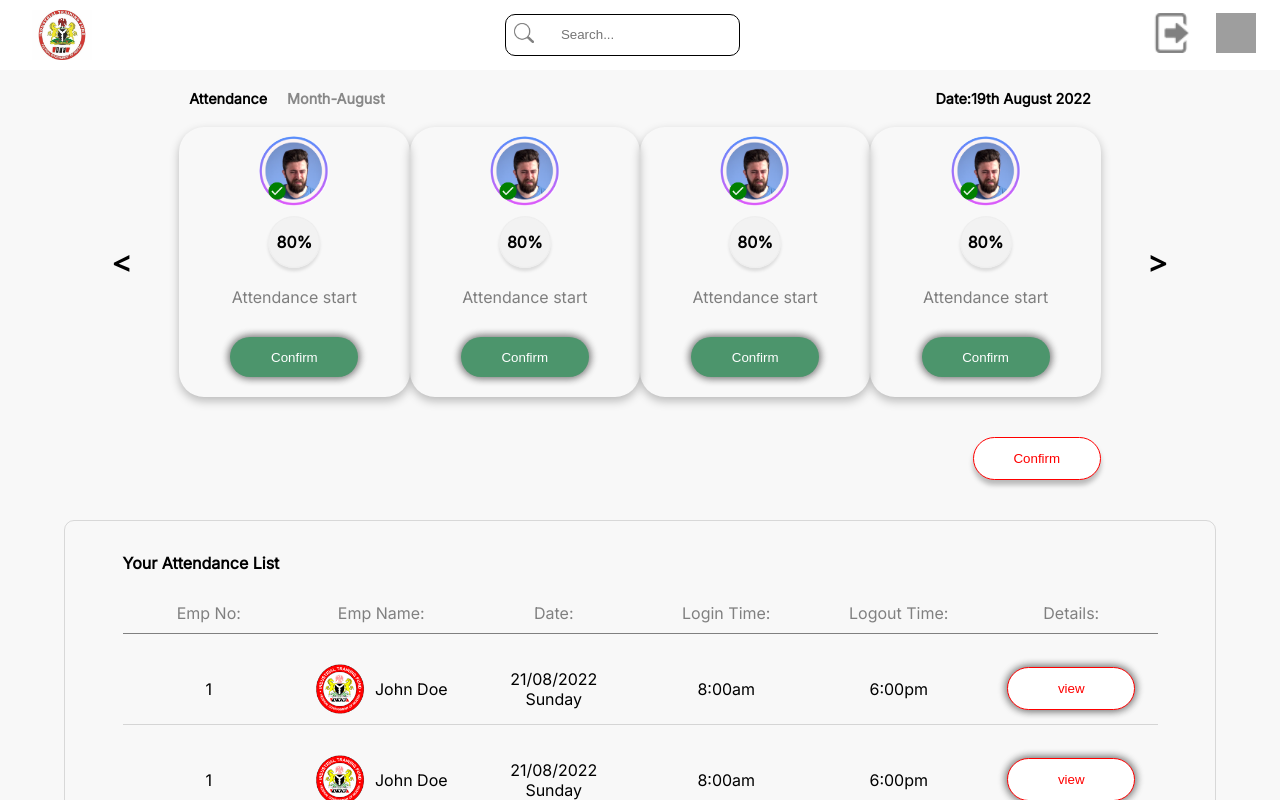
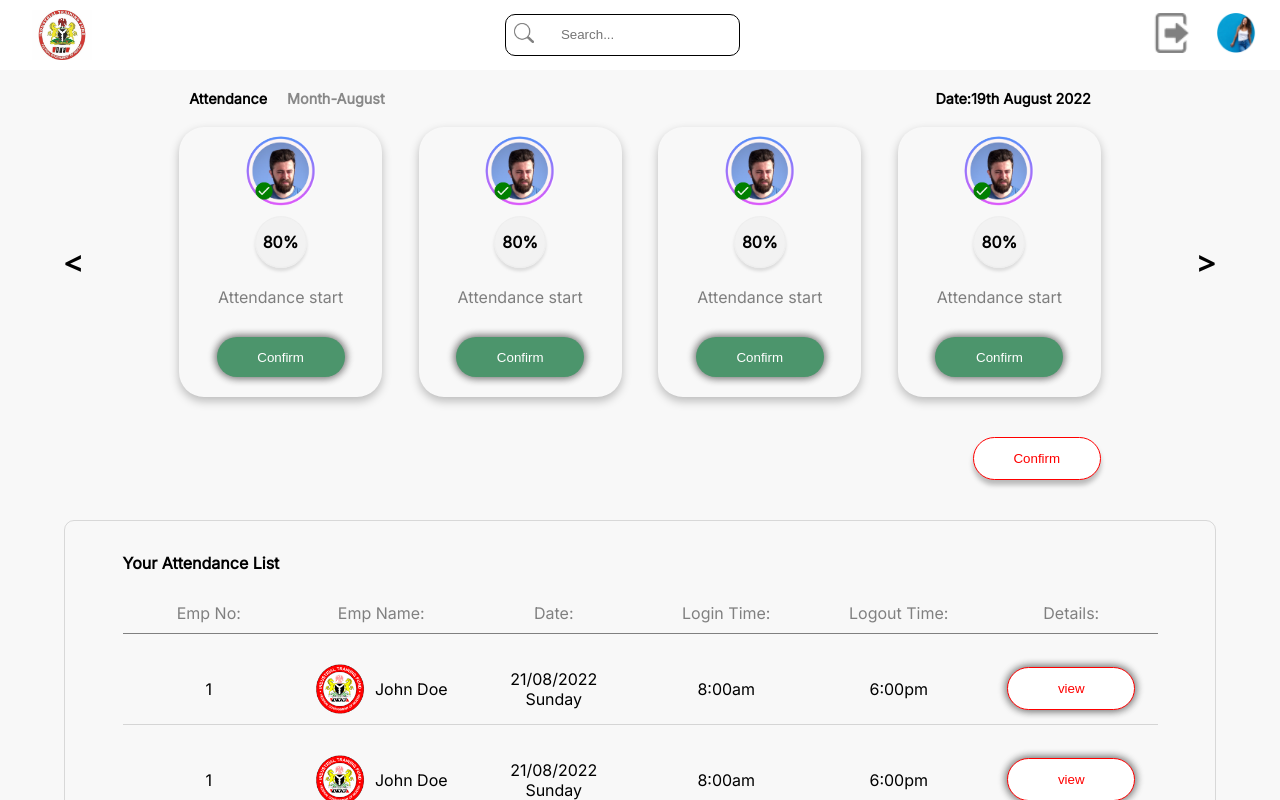
Before and after one commit to NECA-ITF/trainee-attendance, a React (Create React App) app: page / in a window 1280 px wide. Shown: the top 800 px of the page. Built offline with nearby package versions, Linux system fonts and the light colour scheme; grey boxes are pictures that could not be loaded.

Commit message:
adjusted the card

```diff
--- a/src/pages/dashboardPage/DashboardHeader.jsx
+++ b/src/pages/dashboardPage/DashboardHeader.jsx
@@ -3,7 +3,7 @@ import './DashboardHeader.css'
 import itf_logo from './resource/itf-logo.jpg'
 import logout from './resource/logout-32.png'
 import search from './resource/Search Icon.png'
-import details from './resource/Screenshot 2022-08-21 171922.png'
+import details from './resource/Screenshot4.png'
 function DashboardHeader() {
   return (
     <div className = "header">
--- a/src/pages/dashboardPage/SliderBody.css
+++ b/src/pages/dashboardPage/SliderBody.css
@@ -1,7 +1,7 @@
 
 .attendance-slider{
     display: flex;
-    justify-content: space-evenly;
+    justify-content: space-between;
     align-items: center;
 }
 .attendance-slider-cards{
--- a/src/pages/dashboardPage/SliderCard.css
+++ b/src/pages/dashboardPage/SliderCard.css
@@ -2,7 +2,8 @@
     display: flex;
     flex-direction: column;
     box-shadow: 0px 4.08511px 9.19149px rgba(0, 0, 0, 0.25);
-    width: 250px;
+    width: 22%;
+    max-width: 250px;
     /* flex: 3; */
     height: 270px;
     justify-content: space-evenly;
```
